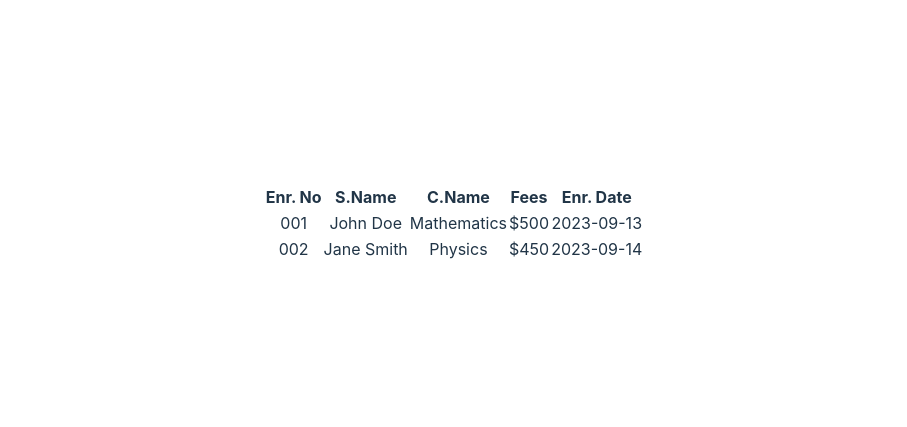
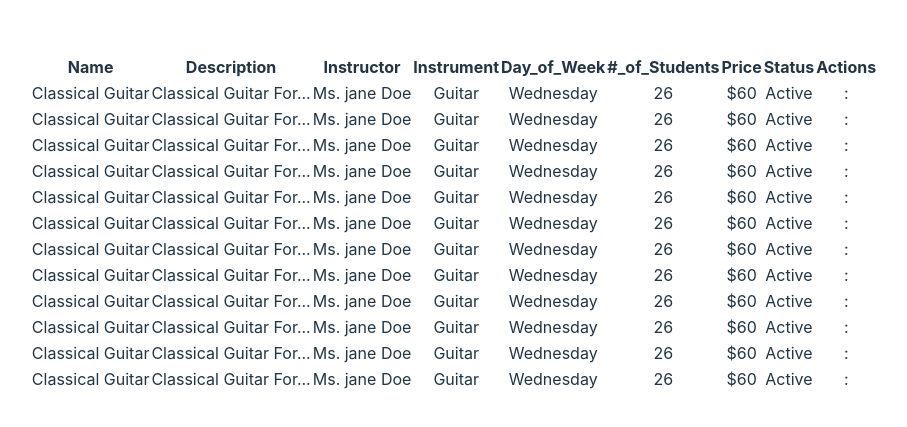
Before and after one commit to pallaveekumari/musicSchoolDashboard, a React (Vite) app in the folder my-react-vite-app/: page /course in a window 1280 px wide. Shown: the part 177-604 px from the top of the page, without its empty margins (186-1093 px from the left). Built offline with nearby package versions, Linux system fonts and the light colour scheme.

Commit message:
working-on-styling

```diff
--- a/my-react-vite-app/src/Routes/Course/Course.jsx
+++ b/my-react-vite-app/src/Routes/Course/Course.jsx
@@ -2,9 +2,19 @@ import React from 'react';
 
 const Course = () => {
 
-  const data = [
-    { enrollmentNumber: '001', studentName: 'John Doe', courseName: 'Mathematics', fees: '$500', enrollmentDate: '2023-09-13' },
-    { enrollmentNumber: '002', studentName: 'Jane Smith', courseName: 'Physics', fees: '$450', enrollmentDate: '2023-09-14' },
+  const courseList = [
+    { Name: 'Classical Guitar', Description: 'Classical Guitar For...', Instructor: 'Ms. jane Doe', Instrument: 'Guitar', Day_of_Week: 'Wednesday', _of_Students:'26', Price:'$60', Status: 'Active',Actions:':'},
+    { Name: 'Classical Guitar', Description: 'Classical Guitar For...', Instructor: 'Ms. jane Doe', Instrument: 'Guitar', Day_of_Week: 'Wednesday', _of_Students:'26', Price:'$60', Status: 'Active',Actions:':'},
+    { Name: 'Classical Guitar', Description: 'Classical Guitar For...', Instructor: 'Ms. jane Doe', Instrument: 'Guitar', Day_of_Week: 'Wednesday', _of_Students:'26', Price:'$60', Status: 'Active',Actions:':'},
+    { Name: 'Classical Guitar', Description: 'Classical Guitar For...', Instructor: 'Ms. jane Doe', Instrument: 'Guitar', Day_of_Week: 'Wednesday', _of_Students:'26', Price:'$60', Status: 'Active',Actions:':'},
+    { Name: 'Classical Guitar', Description: 'Classical Guitar For...', Instructor: 'Ms. jane Doe', Instrument: 'Guitar', Day_of_Week: 'Wednesday', _of_Students:'26', Price:'$60', Status: 'Active',Actions:':'},
+    { Name: 'Classical Guitar', Description: 'Classical Guitar For...', Instructor: 'Ms. jane Doe', Instrument: 'Guitar', Day_of_Week: 'Wednesday', _of_Students:'26', Price:'$60', Status: 'Active',Actions:':'},
+    { Name: 'Classical Guitar', Description: 'Classical Guitar For...', Instructor: 'Ms. jane Doe', Instrument: 'Guitar', Day_of_Week: 'Wednesday', _of_Students:'26', Price:'$60', Status: 'Active',Actions:':'},
+    { Name: 'Classical Guitar', Description: 'Classical Guitar For...', Instructor: 'Ms. jane Doe', Instrument: 'Guitar', Day_of_Week: 'Wednesday', _of_Students:'26', Price:'$60', Status: 'Active',Actions:':'},
+    { Name: 'Classical Guitar', Description: 'Classical Guitar For...', Instructor: 'Ms. jane Doe', Instrument: 'Guitar', Day_of_Week: 'Wednesday', _of_Students:'26', Price:'$60', Status: 'Active',Actions:':'},
+    { Name: 'Classical Guitar', Description: 'Classical Guitar For...', Instructor: 'Ms. jane Doe', Instrument: 'Guitar', Day_of_Week: 'Wednesday', _of_Students:'26', Price:'$60', Status: 'Active',Actions:':'},
+    { Name: 'Classical Guitar', Description: 'Classical Guitar For...', Instructor: 'Ms. jane Doe', Instrument: 'Guitar', Day_of_Week: 'Wednesday', _of_Students:'26', Price:'$60', Status: 'Active',Actions:':'},
+    { Name: 'Classical Guitar', Description: 'Classical Guitar For...', Instructor: 'Ms. jane Doe', Instrument: 'Guitar', Day_of_Week: 'Wednesday', _of_Students:'26', Price:'$60', Status: 'Active',Actions:':'},
 
   ];
 
@@ -13,21 +23,29 @@ const Course = () => {
       <table>
         <thead>
           <tr>
-            <th>Enr. No</th>
-            <th>S.Name</th>
-            <th>C.Name</th>
-            <th>Fees</th>
-            <th>Enr. Date</th>
+            <th>Name</th>
+            <th>Description</th>
+            <th>Instructor</th>
+            <th>Instrument</th>
+            <th>Day_of_Week</th>
+            <th>#_of_Students</th>
+            <th>Price</th>
+            <th>Status</th>
+            <th>Actions</th>
           </tr>
         </thead>
         <tbody>
-          {data.map((item, index) => (
+          {courseList.map((el, index) => (
             <tr key={index}>
-              <td>{item.enrollmentNumber}</td>
-              <td>{item.studentName}</td>
-              <td>{item.courseName}</td>
-              <td>{item.fees}</td>
-              <td>{item.enrollmentDate}</td>
+              <td>{el.Name}</td>
+              <td>{el.Description}</td>
+              <td>{el.Instructor}</td>
+              <td>{el.Instrument}</td>
+              <td>{el.Day_of_Week}</td>
+              <td>{el._of_Students}</td>
+              <td>{el.Price}</td>
+              <td>{el.Status}</td>
+              <td>{el.Actions}</td>
             </tr>
           ))}
         </tbody>
--- a/my-react-vite-app/src/Routes/Overview/Overview.jsx
+++ b/my-react-vite-app/src/Routes/Overview/Overview.jsx
@@ -1,5 +1,5 @@
 import React from 'react';
-
+import styles from "../Overview/Overview.module.css"
 const Overview = () => {
 
   const latestEnrolments = [
@@ -28,7 +28,19 @@ const Overview = () => {
   ]
   return (
     <>
-    <div>
+    <div className={styles.overviewTextBox}>
+
+    <h1 className={styles.overviewText}>Overview</h1>
+    </div>
+    <div className={styles.numberBoxes}>
+      <div className={styles.number}></div>
+      <div className={styles.number}></div>
+      <div className={styles.number}></div>
+      <div className={styles.number}></div>
+      <div className={styles.number}></div>
+    </div>
+
+    <div >
       <table>
         <thead>
           <tr>
--- a/my-react-vite-app/src/Routes/Overview/Overview.module.css
+++ b/my-react-vite-app/src/Routes/Overview/Overview.module.css
@@ -1,8 +1,32 @@
-.overViewMainBox{
-    width: Fill (1,284px);
-height: Fixed (1,024px);
-padding: 24px 36px 24px 36px;
-gap: 32px;
-border: 4x solid black;
+
+.overviewText{
+
+
+    font-family: Nunito Sans;
+    font-size: 28px;
+    font-weight: 700;
+    line-height: 38px;
+    letter-spacing: 0px;
+    text-align: left;
+    color: #83858B;
 
 }
+.overviewTextBox{
+    width: 125px;
+height: 38px;
+border: 1px solid red;
+}
+
+.numberBoxes{
+    width: 1,212px;
+height: 98px;
+display: flex;
+justify-content: space-between;
+border:1px solid blue;
+
+}
+.number{
+    height: 232 px;
+    width: 98px;
+    border: 1px solid black;
+}
```
